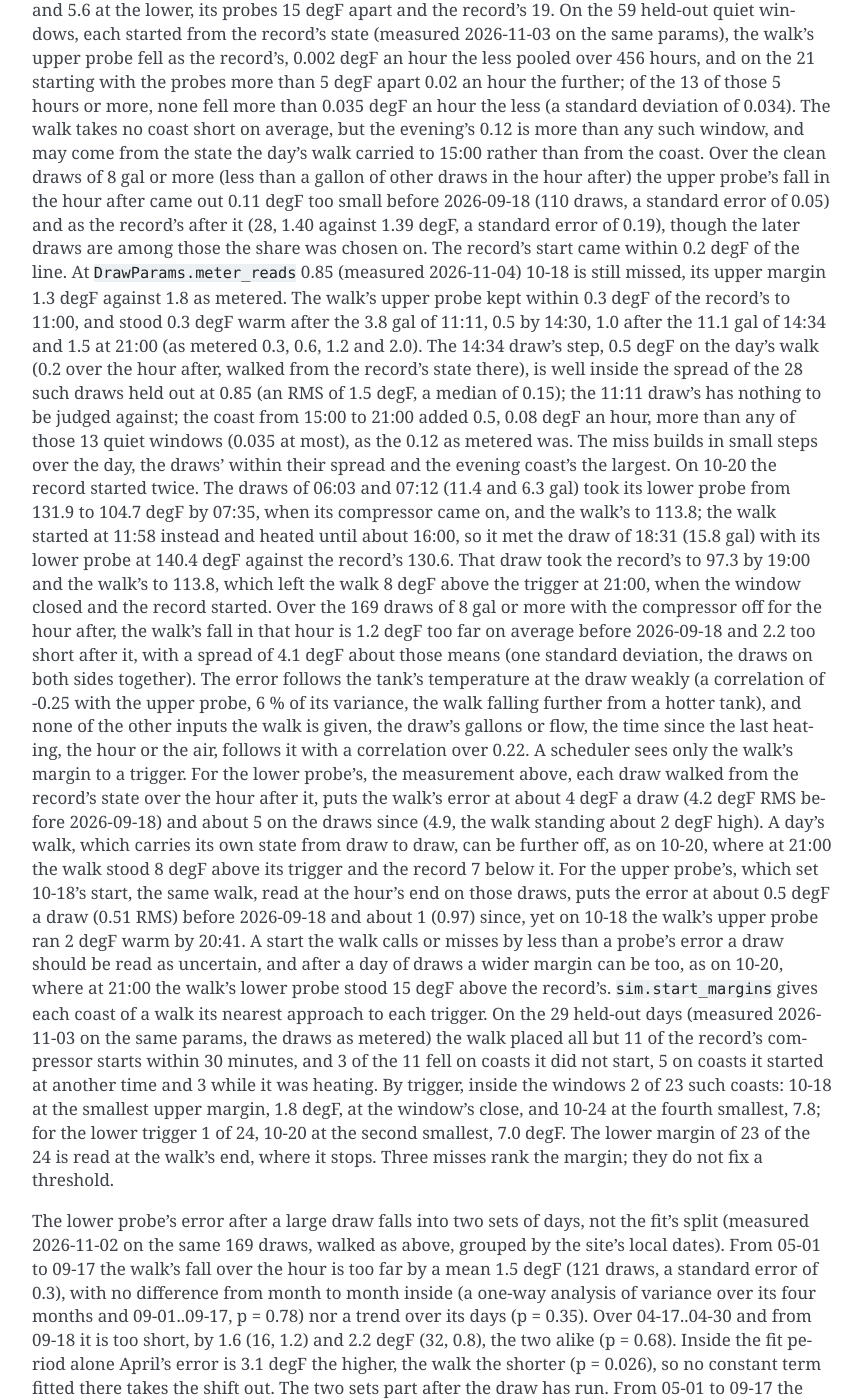
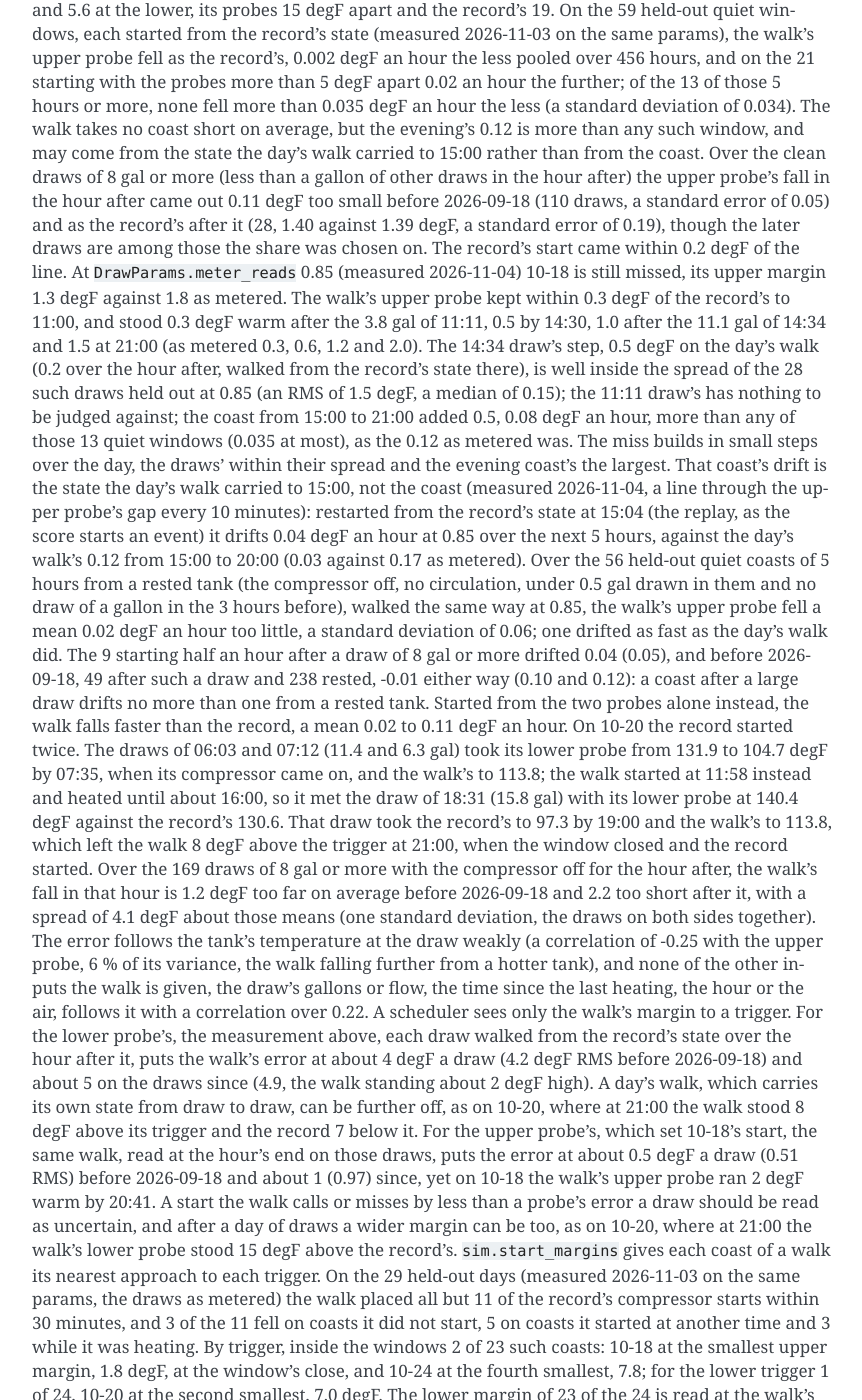
Before and after one commit to eman/nwp500-python, a Sphinx documentation site: the page built from docs/explanation/simulator.rst, in a window 1280 px wide and 1400 px high, scrolled down 13433 px. Shown: the whole window, without its empty margins (338-1200 px from the left). Built offline with Sphinx 7.4.7, drawn with Linux system fonts in a browser that asks for light colours.

Commit message:
docs(sim): 10-18's evening drift is the state the day carried, not the coast

```diff
--- a/docs/explanation/simulator.rst
+++ b/docs/explanation/simulator.rst
@@ -786,48 +786,64 @@
 be judged against; the coast from 15:00 to 21:00 added 0.5, 0.08 degF an
 hour, more than any of those 13 quiet windows (0.035 at most), as the
 0.12 as metered was. The miss builds in small steps over the day, the
-draws' within their spread and the evening coast's the largest. On 10-20
-the record started twice. The draws of 06:03 and 07:12 (11.4 and 6.3
-gal) took its lower probe from 131.9 to 104.7 degF by 07:35, when its
-compressor came on, and the walk's to 113.8; the walk started at 11:58
-instead and heated until about 16:00, so it met the draw of 18:31 (15.8
-gal) with its lower probe at 140.4 degF against the record's 130.6. That
-draw took the record's to 97.3 by 19:00 and the walk's to 113.8, which
-left the walk 8 degF above the trigger at 21:00, when the window closed
-and the record started. Over the 169 draws of 8 gal or more with the
-compressor off for the hour after, the walk's fall in that hour is 1.2
-degF too far on average before 2026-09-18 and 2.2 too short after it,
-with a spread of 4.1 degF about those means (one standard deviation, the
-draws on both sides together). The error follows the tank's temperature
-at the draw weakly (a correlation of -0.25 with the upper probe, 6 % of
-its variance, the walk falling further from a hotter tank), and none of
-the other inputs the walk is given, the draw's gallons or flow, the time
-since the last heating, the hour or the air, follows it with a
-correlation over 0.22. A scheduler sees only the walk's margin to a
-trigger. For the lower probe's, the measurement above, each draw walked
-from the record's state over the hour after it, puts the walk's error at
-about 4 degF a draw (4.2 degF RMS before 2026-09-18) and about 5 on the
-draws since (4.9, the walk standing about 2 degF high). A day's walk,
-which carries its own state from draw to draw, can be further off, as on
-10-20, where at 21:00 the walk stood 8 degF above its trigger and the
-record 7 below it. For the upper probe's, which set 10-18's start, the
-same walk, read at the hour's end on those draws, puts the error at
-about 0.5 degF a draw (0.51 RMS) before 2026-09-18 and about 1 (0.97)
-since, yet on 10-18 the walk's upper probe ran 2 degF warm by 20:41. A
-start the walk calls or misses by less than a probe's error a draw
-should be read as uncertain, and after a day of draws a wider margin can
-be too, as on 10-20, where at 21:00 the walk's lower probe stood 15 degF
-above the record's. ``sim.start_margins`` gives each coast of a walk its
-nearest approach to each trigger. On the 29 held-out days (measured
-2026-11-03 on the same params, the draws as metered) the walk placed all
-but 11 of the record's compressor starts within 30 minutes, and 3 of the
-11 fell on coasts it did not start, 5 on coasts it started at another
-time and 3 while it was heating. By trigger, inside the windows 2 of 23
-such coasts: 10-18 at the smallest upper margin, 1.8 degF, at the
-window's close, and 10-24 at the fourth smallest, 7.8; for the lower
-trigger 1 of 24, 10-20 at the second smallest, 7.0 degF. The lower
-margin of 23 of the 24 is read at the walk's end, where it stops. Three
-misses rank the margin; they do not fix a threshold.
+draws' within their spread and the evening coast's the largest. That
+coast's drift is the state the day's walk carried to 15:00, not the
+coast (measured 2026-11-04, a line through the upper probe's gap every
+10 minutes): restarted from the record's state at 15:04 (the replay, as
+the score starts an event) it drifts 0.04 degF an hour at 0.85 over the
+next 5 hours, against the day's walk's 0.12 from 15:00 to 20:00 (0.03
+against 0.17 as metered). Over the 56 held-out quiet coasts of 5 hours
+from a rested tank (the compressor off, no circulation, under 0.5 gal
+drawn in them and no draw of a gallon in the 3 hours before), walked the
+same way at 0.85, the walk's upper probe fell a mean 0.02 degF an hour
+too little, a standard deviation of 0.06; one drifted as fast as the
+day's walk did. The 9 starting half an hour after a draw of 8 gal or
+more drifted 0.04 (0.05), and before 2026-09-18, 49 after such a draw
+and 238 rested, -0.01 either way (0.10 and 0.12): a coast after a large
+draw drifts no more than one from a rested tank. Started from the two
+probes alone instead, the walk falls faster than the record, a mean 0.02
+to 0.11 degF an hour. On 10-20 the record started twice. The draws of
+06:03 and 07:12 (11.4 and 6.3 gal) took its lower probe from 131.9 to
+104.7 degF by 07:35, when its compressor came on, and the walk's to
+113.8; the walk started at 11:58 instead and heated until about 16:00,
+so it met the draw of 18:31 (15.8 gal) with its lower probe at 140.4
+degF against the record's 130.6. That draw took the record's to 97.3 by
+19:00 and the walk's to 113.8, which left the walk 8 degF above the
+trigger at 21:00, when the window closed and the record started. Over
+the 169 draws of 8 gal or more with the compressor off for the hour
+after, the walk's fall in that hour is 1.2 degF too far on average
+before 2026-09-18 and 2.2 too short after it, with a spread of 4.1 degF
+about those means (one standard deviation, the draws on both sides
+together). The error follows the tank's temperature at the draw weakly
+(a correlation of -0.25 with the upper probe, 6 % of its variance, the
+walk falling further from a hotter tank), and none of the other inputs
+the walk is given, the draw's gallons or flow, the time since the last
+heating, the hour or the air, follows it with a correlation over 0.22. A
+scheduler sees only the walk's margin to a trigger. For the lower
+probe's, the measurement above, each draw walked from the record's state
+over the hour after it, puts the walk's error at about 4 degF a draw
+(4.2 degF RMS before 2026-09-18) and about 5 on the draws since (4.9,
+the walk standing about 2 degF high). A day's walk, which carries its
+own state from draw to draw, can be further off, as on 10-20, where at
+21:00 the walk stood 8 degF above its trigger and the record 7 below it.
+For the upper probe's, which set 10-18's start, the same walk, read at
+the hour's end on those draws, puts the error at about 0.5 degF a draw
+(0.51 RMS) before 2026-09-18 and about 1 (0.97) since, yet on 10-18 the
+walk's upper probe ran 2 degF warm by 20:41. A start the walk calls or
+misses by less than a probe's error a draw should be read as uncertain,
+and after a day of draws a wider margin can be too, as on 10-20, where
+at 21:00 the walk's lower probe stood 15 degF above the record's.
+``sim.start_margins`` gives each coast of a walk its nearest approach to
+each trigger. On the 29 held-out days (measured 2026-11-03 on the same
+params, the draws as metered) the walk placed all but 11 of the record's
+compressor starts within 30 minutes, and 3 of the 11 fell on coasts it
+did not start, 5 on coasts it started at another time and 3 while it was
+heating. By trigger, inside the windows 2 of 23 such coasts: 10-18 at
+the smallest upper margin, 1.8 degF, at the window's close, and 10-24 at
+the fourth smallest, 7.8; for the lower trigger 1 of 24, 10-20 at the
+second smallest, 7.0 degF. The lower margin of 23 of the 24 is read at
+the walk's end, where it stops. Three misses rank the margin; they do
+not fix a threshold.
 
 The lower probe's error after a large draw falls into two sets of days,
 not the fit's split (measured 2026-11-02 on the same 169 draws, walked
```
